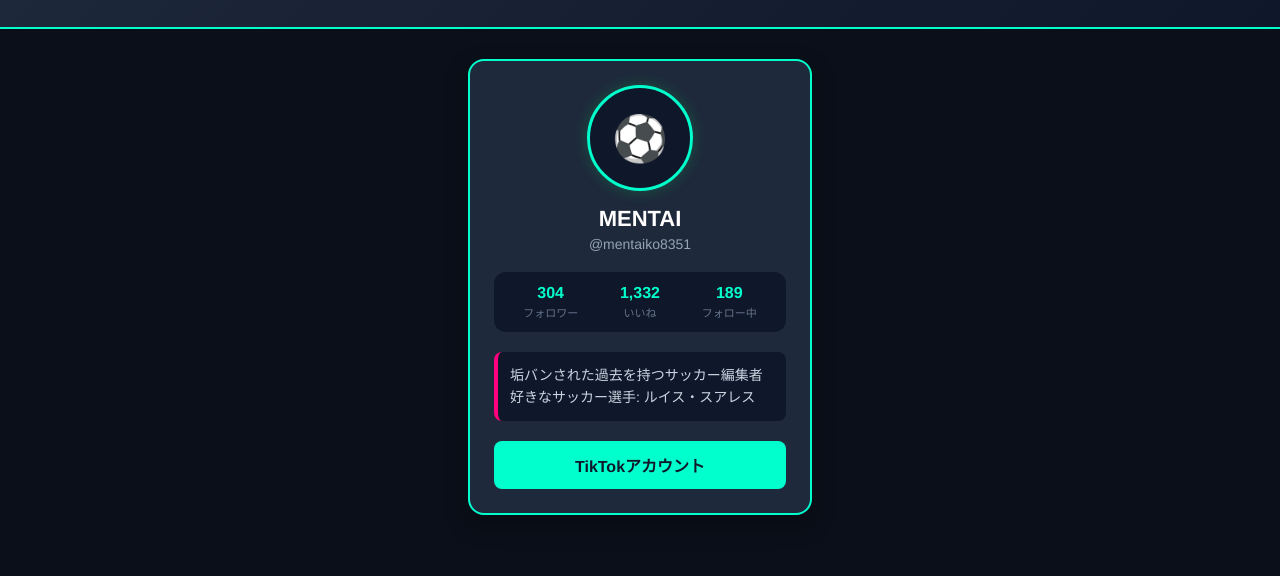
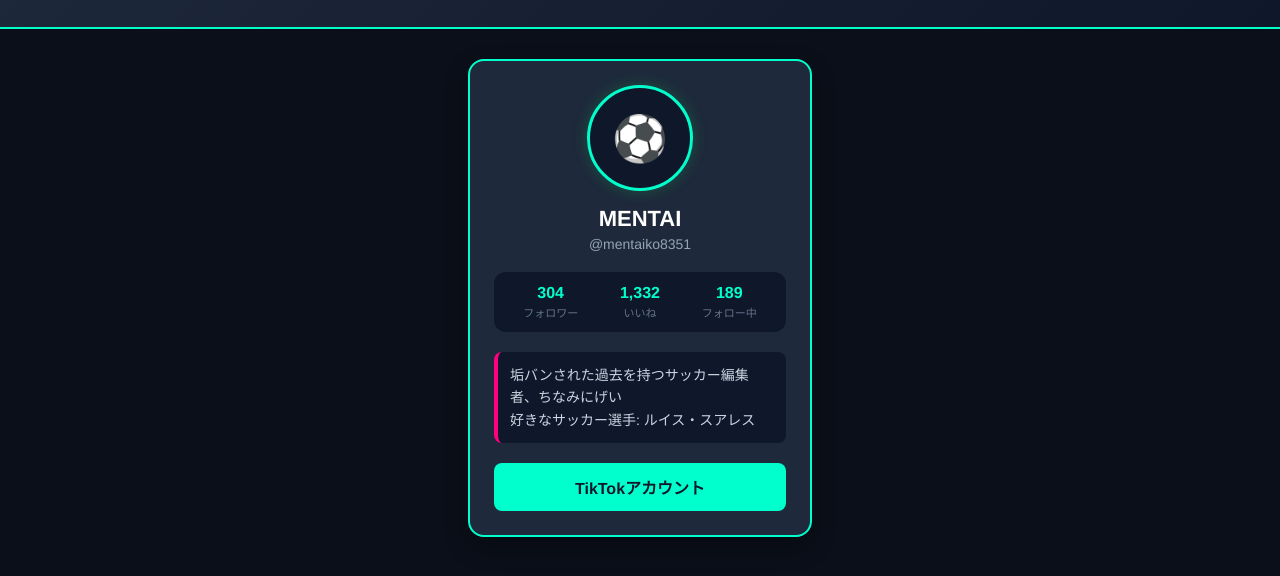
Before and after one commit to footballcommunityjp/my-soccer-site, a plain HTML site: page index.html in a window 1280 px wide. Shown: the part 100-676 px from the top of the page. Drawn offline with Linux system fonts and the light colour scheme.

Commit message:
Update bio section with additional information

```diff
--- a/index.html
+++ b/index.html
@@ -195,7 +195,8 @@
                 </div>
 
                 <div class="bio">
-                    垢バンされた過去を持つサッカー編集者<br>
+                    垢バンされた過去を持つサッカー編集者、ちなみにげい
+                <br>
                     好きなサッカー選手: ルイス・スアレス
                 </div>
 
```
